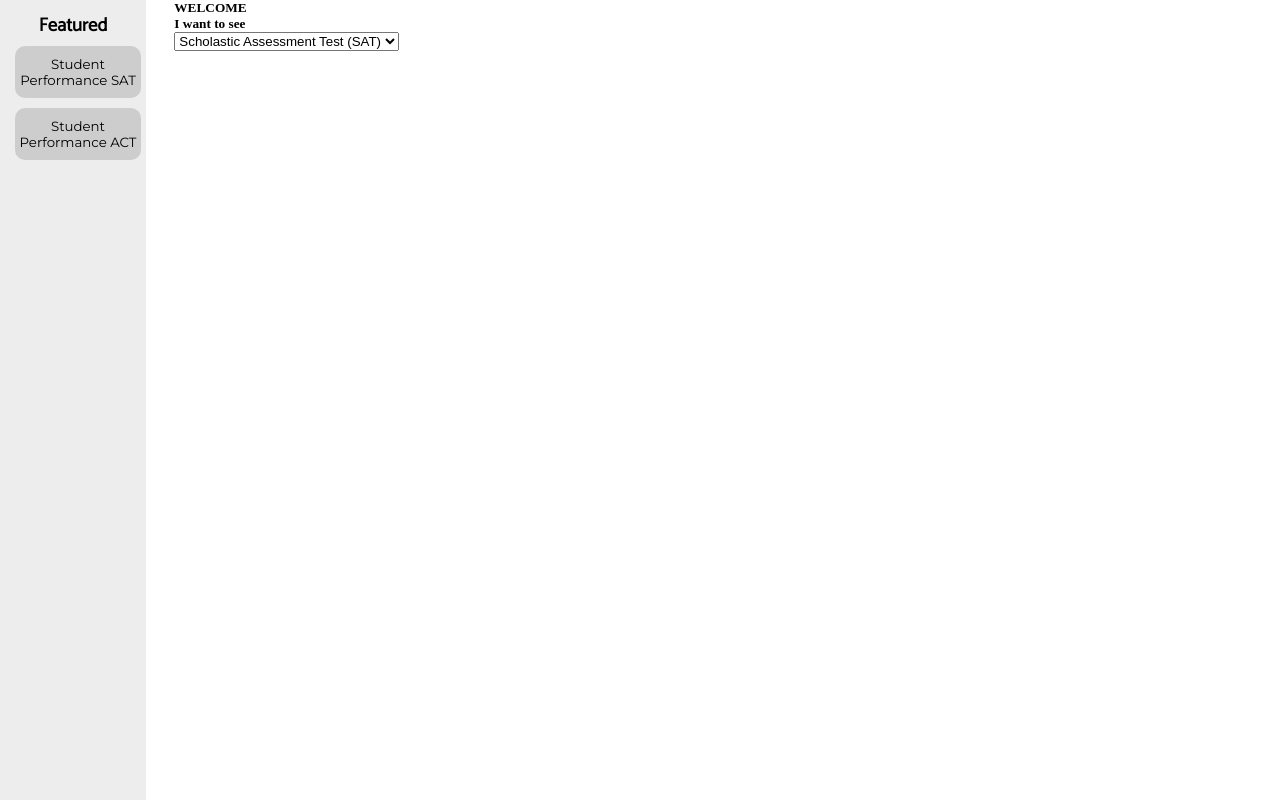
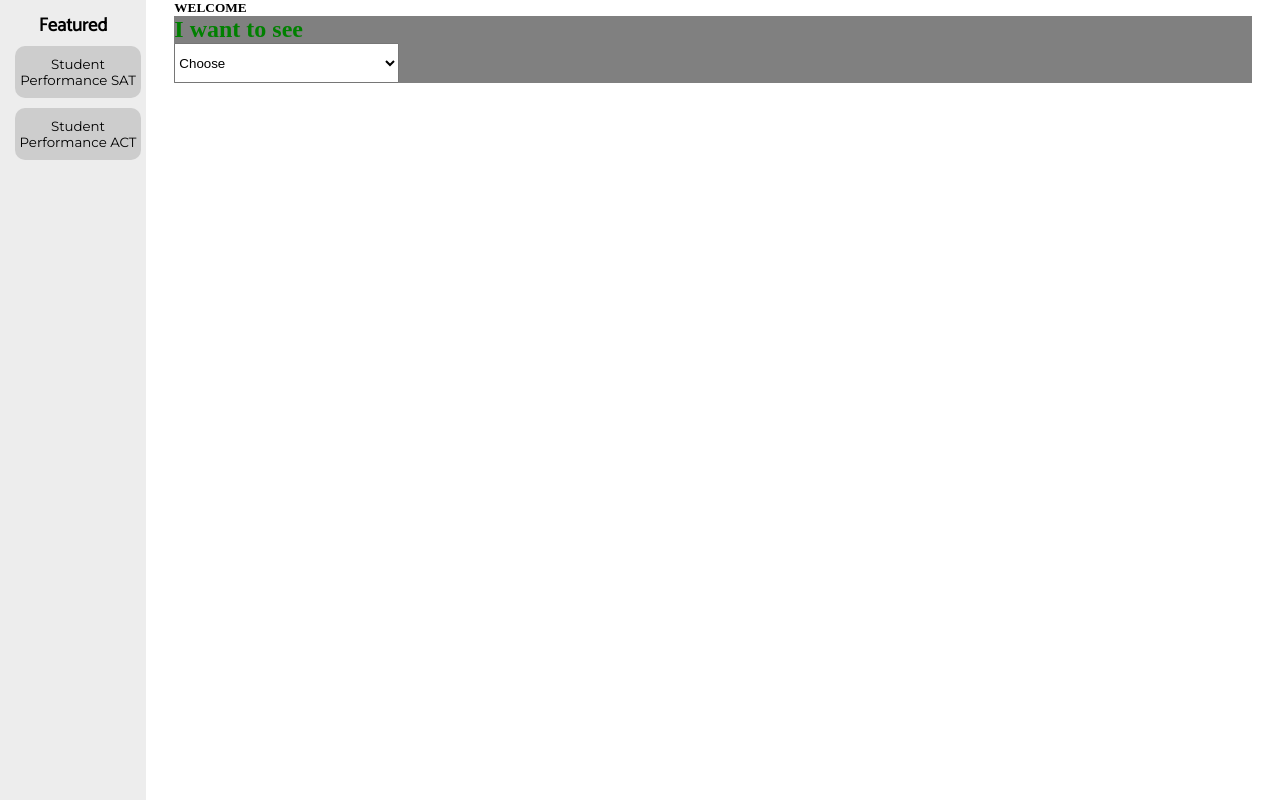
Before and after one commit to Reybel24/IS247Final-BrickCity, a PHP site: page / in a window 1280 px wide. Run offline with PHP 8.4, Linux system fonts and the light colour scheme.

Commit message:
feature: related content

```diff
--- a/css/main.css
+++ b/css/main.css
@@ -42,6 +42,7 @@ aside
   margin: 5px;
   padding: 10px 0;
   width: 100%;
+  cursor: pointer;
 }
 
 .featuredItem:hover
@@ -103,3 +104,62 @@ main
 {
   font-family: 'Montserrat', sans-serif;
 }
+
+
+/* Filter */
+#filtersContainer
+{
+
+}
+.filterNodeContainer
+{
+  background-color: grey;
+}
+.filterLabel
+{
+  color: green;
+  font-size: 24px;
+}
+.filterSelect
+{
+  height: 40px;
+}
+.filterOption
+{
+  color: blue;
+}
+
+/* Results */
+#resultsContainer
+{
+
+}
+.resultsItem
+{
+  width: 200px;
+  height:120px;
+  background-color: green;
+  cursor: pointer;
+}
+.resultsItemText
+{
+  font-size: 18px;
+  color:white;
+}
+
+/* Related */
+#relatedContainer{
+    background-color: grey;
+}
+.relatedItem
+{
+    width: 200px;
+    height:120px;
+    background-color: yellow;
+    cursor: pointer;
+}
+.relatedItemText
+{
+    font-size: 18px;
+    color:orange;
+}
--- a/data/data.js
+++ b/data/data.js
@@ -23,13 +23,14 @@ studentPerformanceSAT.addDataSet("satScores_2010", ["school_name", "writing_mean
 studentPerformanceSAT.addDataSet("satScores_2015", ["school_name", "writing_mean"]);
 
 // Relevant tags
-studentPerformanceSAT.setTags(["SAT", "2012", "2010", "2015"]);
+studentPerformanceSAT.setTags(["SAT", "Queens", "Bronx", "2012", "2010", "2015"]);
 
 // About
 studentPerformanceSAT.longDesc = "Some long description about this data group blah blah blah."
 
 // Add
 dataGroups.push(studentPerformanceSAT);
+
 
 
 
@@ -50,11 +51,41 @@ let studentPerformanceACT = new DataGroup(
 studentPerformanceACT.addDataSet("satScores_2012", ["school_name", "sat_math_avg_score"]);
 
 // Relevant tags
-studentPerformanceSAT.setTags(["SAT", "2012", "2010", "2015"]);
-studentPerformanceSAT.longDesc = "Some long description about this data group blah blah blah."
+studentPerformanceACT.setTags(["SAT", "2012", "2010", "2015"]);
+studentPerformanceACT.longDesc = "Some long description about this data group blah blah blah."
 
 // About
-studentPerformanceSAT.longDesc = "Some long description about this data group blah blah blah."
+studentPerformanceACT.longDesc = "Some long description about this data group blah blah blah."
 
 // Add
 dataGroups.push(studentPerformanceACT);
+
+
+
+
+// ----------------------------------------
+// Data group
+// ----------------------------------------
+// Student Performance SAT
+// This group serves to show student performance on SATs
+// for several schools across multiple schools
+let testGroup = new DataGroup(
+    "testGroup",
+    "Test Group",
+    "Compare SAT scores of multiple schools",
+    false
+);
+
+// Data sets
+testGroup.addDataSet("satScores_2012", ["school_name", "sat_math_avg_score"]);
+testGroup.addDataSet("satScores_2010", ["school_name", "writing_mean"]);
+testGroup.addDataSet("satScores_2015", ["school_name", "writing_mean"]);
+
+// Relevant tags
+testGroup.setTags(["SAT", "Queens", "Bronx", "2012", "2010", "2015"]);
+
+// About
+testGroup.longDesc = "Some long description about this data group blah blah blah."
+
+// Add
+dataGroups.push(testGroup);
--- a/data/nyc.json
+++ b/data/nyc.json
@@ -3,7 +3,6 @@
     {
       "id": "satScores_2012",
       "name": "SAT Scores 2012",
-      "category": ["studentPerformance", "SAT", "2016"],
       "resource": "https://data.cityofnewyork.us/resource/f9bf-2cp4.json",
       "visualizationType": "bar",
       "attributes": [
@@ -17,7 +16,6 @@
     {
       "id": "satScores_2010",
       "name": "SAT Scores 2013",
-      "category": ["studentPerformance", "SAT", "2010"],
       "resource": "https://data.cityofnewyork.us/resource/rt5r-ie69.json",
       "visualizationType": "bar",
       "attributes": [
@@ -31,7 +29,6 @@
     {
       "id": "satScores_2015",
       "name": "SAT Scores 2015",
-      "category": ["studentPerformance", "SAT", "2015"],
       "resource": "https://data.cityofnewyork.us/resource/rt5r-ie69.json",
       "visualizationType": "bar",
       "attributes": [
@@ -45,7 +42,6 @@
     {
       "id": "actScores_2013",
       "name": "SAT Scores 2015",
-      "category": ["studentPerformance", "ACT", "2013"],
       "resource": "https://data.cityofnewyork.us/resource/rt5r-ie69.json",
       "visualizationType": "bar",
       "attributes": [
--- a/index.html
+++ b/index.html
@@ -20,7 +20,7 @@
                     <div id="welcome">
                         <h5>WELCOME</h5>
                         <div id="filtersContainer"></div>
-                        <div id="results"></div>
+                        <div id="resultsContainer"></div>
                     </div>
                     <div id="graph">
                         <div id="arrowContainer">arrow goes here</div>
@@ -33,6 +33,7 @@
                             <p><h4 id="aboutTitle" class="title">About this data</h4></p>
                             <p id="aboutText" class="subtitle">Lorem ispum description goes here lorem ipsum</p>
                         </div>
+                        <div id="relatedContainer"></div>
                     </div>
                 </div>
             </main>
--- a/js/dataGroups.js
+++ b/js/dataGroups.js
@@ -2,6 +2,7 @@
 
 // Groups of related visualizations
 var dataGroups = [];
+var activeDataGroup;
 
 // This method displays a specified group of data
 function displayGroup(group)
@@ -9,8 +10,12 @@ function displayGroup(group)
     // Show graph view
     switchView("graph");
 
+    // Set active
+    activeDataGroup = group;
+
     // Clear any already displaying groups
     $('#graphContainer').empty();
+    $('#relatedContainer').empty();
 
     // Title
     $('#pageTitle').text(group.name);
@@ -27,7 +32,9 @@ function displayGroup(group)
         // Call the visualize function, pass in the data set name and its parameters
         visualize(group.dataSetList[i].id, group.dataSetList[i].attributes);
     }
-    //console.log("Sorry, data group not found: " + group.groupID);
+
+    // Related content
+    showRelated();
 }
 
 function DataGroup(id, name, shortDesc, isFeatured)
@@ -59,3 +66,8 @@ DataGroup.prototype.setTags = function(tags)
 {
     this.tags = tags;
 }
+
+function getActiveDataGroup()
+{
+    return activeDataGroup;
+}
--- a/js/main.js
+++ b/js/main.js
@@ -139,19 +139,20 @@ $(document).ready(function()
     function createFilterNode(filterItem)
     {
         // Create filter dropdown
-        var select = '<select class="filterOptions" id="' + filterItem.id + '">' + filterItem.options.map(function(option) {
+        var select = '<select class="filterSelect" id="' + filterItem.id + '"><option value="" selected disabled hidden>Choose</option>' + filterItem.options.map(function(option)
+        {
             var option = '<option class="filterOption" value="' + option.id + '">' + option.name + '</option>';
             return option;
         });
 
         // Show label text
         $('#filtersContainer').append('<div class="filterNodeContainer">' +
-            '<h5>' + filterItem.text + '</h5>' +
-            '<div>' + select + '</div>' +
+            '<h5 class="filterLabel">' + filterItem.text + '</h5>' +
+                select +
             '</div>');
 
         // Update the filter when something changes
-        $('.filterNodeContainer').on('change', '.filterOptions#' + filterItem.id, function(e) {
+        $('.filterNodeContainer').on('change', '.filterSelect#' + filterItem.id, function(e) {
             updateFilter($(this).attr('id'), this.value);
             var filterItem = getFilterItem($(this).attr('id'));
             showNextFilterNode(filterItem);
@@ -206,10 +207,9 @@ $(document).ready(function()
         // Year filter
         let filter_area = new Filter("area", "in");
         filter_area.addOptionGroup("Year", [
-            {id: "queens", name: "Queens"},
-            {id: "bronx", name: "Bronx"},
-            {id: "Test", name: "2018"},
-            {id: "Test2", name: "2018"},
+            {id: "Queens", name: "Queens"},
+            {id: "Bronx", name: "Bronx"},
+            {id: "Staten Island", name: "Staten Island"},
         ]);
         //filter_area.nextFilter = "area";
         filters.push(filter_area); // add to list
@@ -228,22 +228,21 @@ $(document).ready(function()
         var results = filterResults();
 
         // Clear div
-        $('#results').empty();
+        $('#resultsContainer').empty();
 
         // Show results
         results.map(function(group) {
             if (group != null)
             {
-                $('#results').append('<div class="filterItem" id="' + group.groupID + '">' + group.groupID + '</div>');
+                $('#resultsContainer').append('<div class="resultsItem" id="' + group.groupID + '"><h5 class="resultsItemText">' + group.name + '</h5></div>');
 
                 // Add event handler for clicking and displaying group
-                $('.filterItem#' + group.groupID).on('click', function()
+                $('.resultsItem#' + group.groupID).on('click', function()
                 {
                     displayGroup(group);
                 });
             }
         });
-
     }
 
     function filterResults()
@@ -268,7 +267,6 @@ $(document).ready(function()
     function showNextFilterNode(filterItem)
     {
         var nextFilterID = filterItem.nextFilter;
-
         // Check if next filter exists
         for (p = 0; p < filters.length; p++)
         {
@@ -290,6 +288,42 @@ $(document).ready(function()
         }
         //console.log("No next filter or next filter not found...");
     }
+
+    // Find and show related data groups
+    function showRelated()
+    {
+        // Just look at the first 2 tags
+        relatedTags = [getActiveDataGroup().tags[0], getActiveDataGroup().tags[1]]
+        var related = dataGroups.map(function(group) {
+            var meetsCriteria = true;
+            relatedTags.map(function(tag)
+            {
+                if (!group.tags.includes(tag))
+                {
+                    meetsCriteria = false;
+                }
+            });
+            if (meetsCriteria && !(group === getActiveDataGroup()))
+            {
+                return group;
+            }
+        });
+
+        // Show related
+        related.map(function(group) {
+            if (group != null)
+            {
+                $('#relatedContainer').append('<div class="relatedItem" id="' + group.groupID + '"><h5 class="relatedItemText">' + group.name + '</h5></div>');
+
+                // Add event handler for clicking and displaying group
+                $('.relatedItem#' + group.groupID).on('click', function()
+                {
+                    displayGroup(group);
+                });
+            }
+        });
+    }
+
 
     function switchView(view)
     {
```
